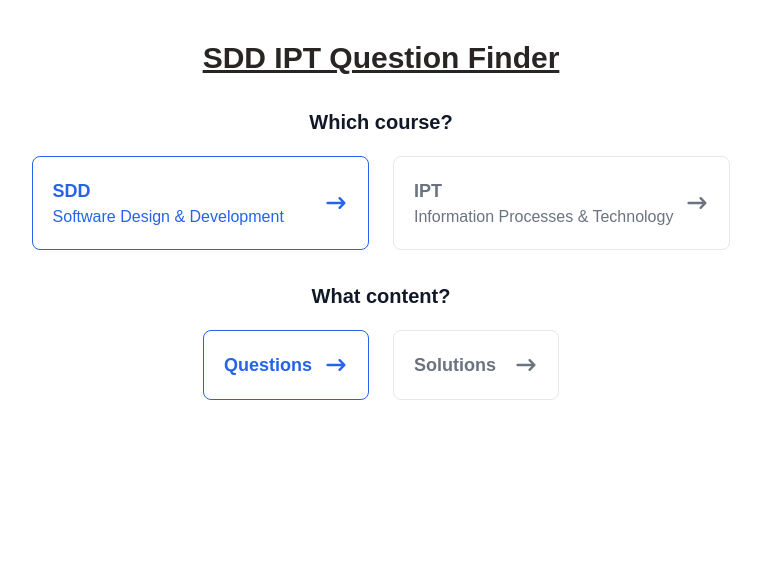
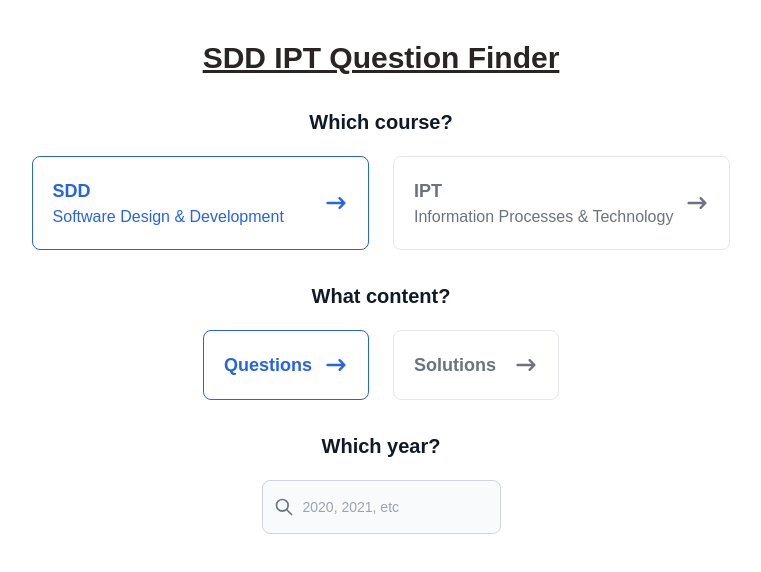
Before and after one commit to jamiejcole/ipt-sdd-react, a React (Create React App) app: page / in a window 1280 px wide. Shown: the top 572 px of the page, without its empty margins (259-1020 px from the left). Built offline with nearby package versions, Linux system fonts and the light colour scheme.

Commit message:
added search field

```diff
--- a/src/App.js
+++ b/src/App.js
@@ -2,6 +2,7 @@
 import React, {useState} from 'react';
 import './App.css';
 import RadioForm from './components/radioForm';
+import SearchForm from './components/searchForm';
 
 const App = () => {
   const [course, setCourse] = useState();
@@ -21,7 +22,7 @@ const App = () => {
 
       <RadioForm buttonManager={buttonManager} title="Which course?" t1="SDD" d1="Software Design & Development" t2="IPT" d2="Information Processes & Technology" />
       <RadioForm buttonManager={buttonManager} title="What content?" t1="Questions" d1=" " t2="Solutions" d2=" " />
-
+      <SearchForm title="Which year?" />
     </div>
   );
 }
--- a/src/components/radioForm.js
+++ b/src/components/radioForm.js
@@ -8,8 +8,8 @@ const RadioForm = (props) => {
             <h3 className="pt-8 mb-5 text-xl font-bold text-gray-900">{props.title}</h3>
             <ul className="grid gap-6 w-full md:grid-cols-2 text-left">
                 <li>
-                    <input type="radio" id="hosting-small" name="hosting" value="hosting-small" className="hidden peer" required="" onChange={() => props.buttonManager(props.title, props.t1)} defaultChecked={true} />
-                    <label htmlFor="hosting-small" className="inline-flex justify-between items-center p-5 w-full text-gray-500 bg-white rounded-lg border border-gray-200 cursor-pointer peer-checked:border-blue-600 peer-checked:text-blue-600 hover:text-gray-600 hover:bg-gray-100">
+                    <input type="radio" id={props.t1} name="hosting" value="hosting-small" className="hidden peer" required="" onChange={() => props.buttonManager(props.title, props.t1)} defaultChecked={true} />
+                    <label htmlFor={props.t1} className="inline-flex justify-between items-center p-5 w-full text-gray-500 bg-white rounded-lg border border-gray-200 cursor-pointer peer-checked:border-blue-600 peer-checked:text-blue-600 hover:text-gray-600 hover:bg-gray-100">
                         <div className="block">
                             <div className="w-full text-lg font-semibold">{props.t1}</div>
                             <div className="w-full">{props.d1}</div>
@@ -18,8 +18,8 @@ const RadioForm = (props) => {
                     </label>
                 </li>
                 <li>
-                    <input type="radio" id="hosting-big" name="hosting" value="hosting-big" className="hidden peer" onChange={() => props.buttonManager(props.title, props.t2)} />
-                    <label htmlFor="hosting-big" className="inline-flex justify-between items-center p-5 w-full text-gray-500 bg-white rounded-lg border border-gray-200 cursor-pointer peer-checked:border-blue-600 peer-checked:text-blue-600 hover:text-gray-600 hover:bg-gray-100">
+                    <input type="radio" id={props.t2} name="hosting" value="hosting-big" className="hidden peer" onChange={() => props.buttonManager(props.title, props.t2)} />
+                    <label htmlFor={props.t2} className="inline-flex justify-between items-center p-5 w-full text-gray-500 bg-white rounded-lg border border-gray-200 cursor-pointer peer-checked:border-blue-600 peer-checked:text-blue-600 hover:text-gray-600 hover:bg-gray-100">
                         <div className="block">
                             <div className="w-full text-lg font-semibold">{props.t2}</div>
                             <div className="w-full">{props.d2}</div>
--- /dev/null
+++ b/src/components/searchForm.js
@@ -0,0 +1,21 @@
+import React from 'react';
+
+const SearchForm = (props) => {
+
+  return (
+    <div className="grid place-items-center">
+        <form>
+            <h3 className="pt-8 mb-5 text-xl font-bold text-gray-900">{props.title}</h3>
+            <label htmlFor="default-search" className="mb-2 text-sm font-medium text-gray-900 sr-only">Search</label>
+            <div className="relative">
+                <div className="flex absolute inset-y-0 left-0 items-center pl-3 pointer-events-none">
+                    <svg aria-hidden="true" className="w-5 h-5 text-gray-500 " fill="none" stroke="currentColor" viewBox="0 0 24 24" xmlns="http://www.w3.org/2000/svg"><path strokeLinecap="round" strokeLinejoin="round" strokeWidth="2" d="M21 21l-6-6m2-5a7 7 0 11-14 0 7 7 0 0114 0z"></path></svg>
+                </div>
+                <input type="search" id="default-search" className="block p-4 pl-10 w-full text-sm text-gray-900 bg-gray-50 rounded-lg border border-gray-300 focus:ring-blue-500 focus:border-blue-500" placeholder="2020, 2021, etc" required="" />
+            </div>
+        </form>
+    </div>
+    );
+}
+
+export default SearchForm
```
